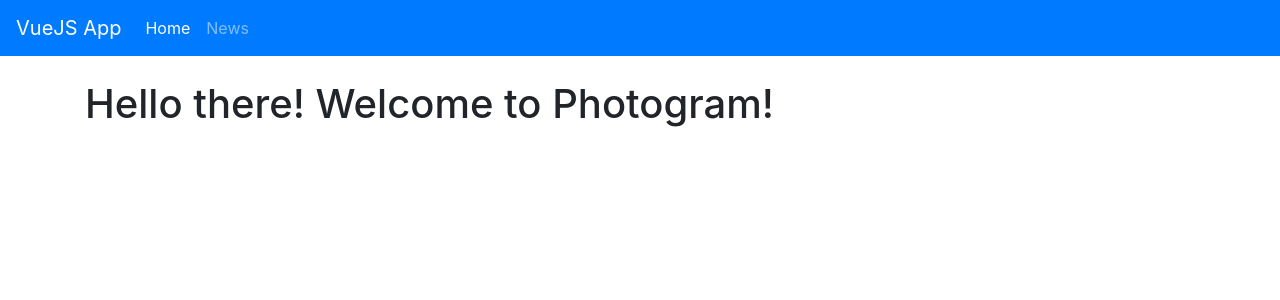
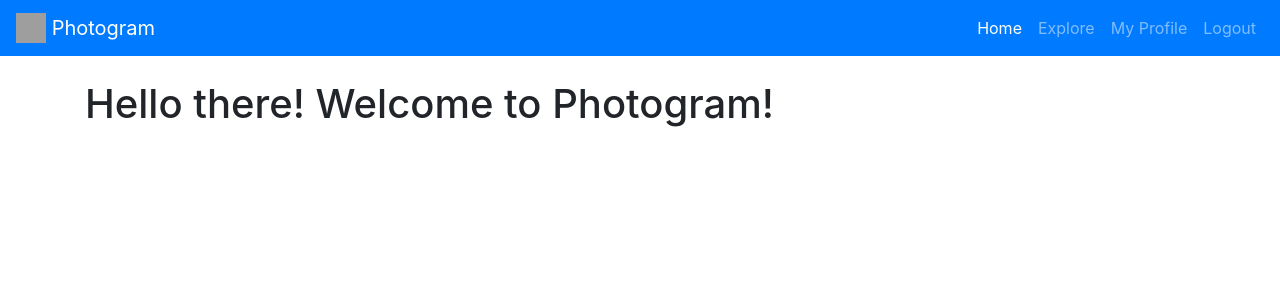
Before and after one commit to Gabrielle-Joy/info3180-project2, a Flask app: page / in a window 1280 px wide. Shown: the top 300 px of the page. Run offline with Flask 2, Linux system fonts and the light colour scheme; some libraries are stand-ins or nearby versions; grey boxes are pictures that could not be loaded.

Commit message:
navbar updated

```diff
--- a/app/static/js/app.js
+++ b/app/static/js/app.js
@@ -3,19 +3,29 @@ Vue.component('app-header', {
     template: `
         <header>
             <nav class="navbar navbar-expand-lg navbar-dark bg-primary fixed-top">
-              <a class="navbar-brand" href="#">VueJS App</a>
+              <a class="navbar-brand" href="/">
+                <img src="../static/images/interface.png" width="30" height="30" class="d-inline-block align-top" alt="mkk"/>
+                Photogram
+              </a>
               <button class="navbar-toggler" type="button" data-toggle="collapse" data-target="#navbarSupportedContent" aria-controls="navbarSupportedContent" aria-expanded="false" aria-label="Toggle navigation">
                 <span class="navbar-toggler-icon"></span>
               </button>
 
               <div class="collapse navbar-collapse" id="navbarSupportedContent">
-                <ul class="navbar-nav mr-auto">
+                <ul class="navbar-nav ml-auto">
                   <li class="nav-item active">
-                    <a class="nav-link" href="#">Home <span class="sr-only">(current)</span></a>
+                    <a class="nav-link" href="/">Home <span class="sr-only">(current)</span></a>
                   </li>
                   <li class="nav-item">
-                    <a class="nav-link" href="#">News</a>
+                    <a class="nav-link" href="/explore">Explore</a>
                   </li>
+                  <li class="nav-item">
+                    <a class="nav-link" href="/users/:user_id">My Profile</a>
+                  </li>
+                  <li class="nav-item">
+                    <a class="nav-link" href="/logout">Logout</a>
+                  </li>
+                </ul>
                 </ul>
               </div>
             </nav>
```
Also changed, not shown: app/templates/header.html (+22 -0 lines).
